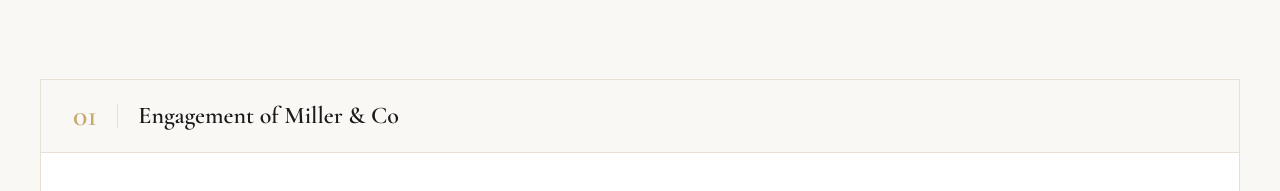
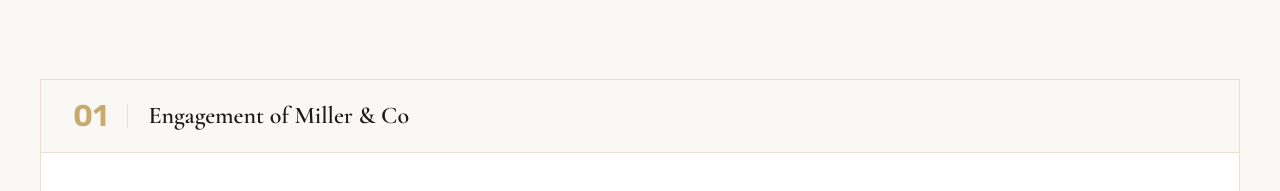
Before and after one commit to kaiumallimon/miller-and-co, a Next.js app: page /terms in a window 1280 px wide. Shown: the part 1188-1379 px from the top of the page. Built offline with nearby package versions, Linux system fonts and the light colour scheme.

Commit message:
Update font class for section header and adjust CTA strip layout in TermsPage

```diff
--- a/app/terms/page.tsx
+++ b/app/terms/page.tsx
@@ -465,7 +465,7 @@ export default function TermsPage() {
                 {/* Section header */}
                 <div className="flex items-center gap-5 px-8 py-5 border-b border-[#e8e0d4] bg-[#faf8f5]">
                   <span
-                    className={`${headlineFont.className} text-[#c8a96e] text-3xl font-semibold leading-none select-none`}
+                    className={`${bodyFont.className} text-[#c8a96e] text-3xl font-semibold leading-none select-none`}
                   >
                     {section.number}
                   </span>
@@ -489,10 +489,9 @@ export default function TermsPage() {
       </section>
 
       {/* ── CTA Strip ───────────────────────────────────────────────────── */}
-      <section className="w-full bg-[#1a1a1a] px-6 lg:px-10 py-16">
+      <section className="relative w-full bg-[#1a1a1a] px-6 lg:px-10 py-16">
         <AnimateIn direction="up" duration={0.65}>
-          <div className="relative max-w-7xl mx-auto flex flex-col sm:flex-row items-start sm:items-center justify-between gap-6">
-            <span className="absolute -top-1 left-0 w-10 h-10 border-t border-l border-[#c8a96e]/30" />
+          <div className="max-w-7xl px-6 lg:px-10 mx-auto flex flex-col sm:flex-row items-start sm:items-center justify-between gap-6">
             <div>
               <p
                 className={`${bodyFont.className} text-[#c8a96e] text-[10px] font-semibold tracking-[0.3em] uppercase mb-2`}
```
